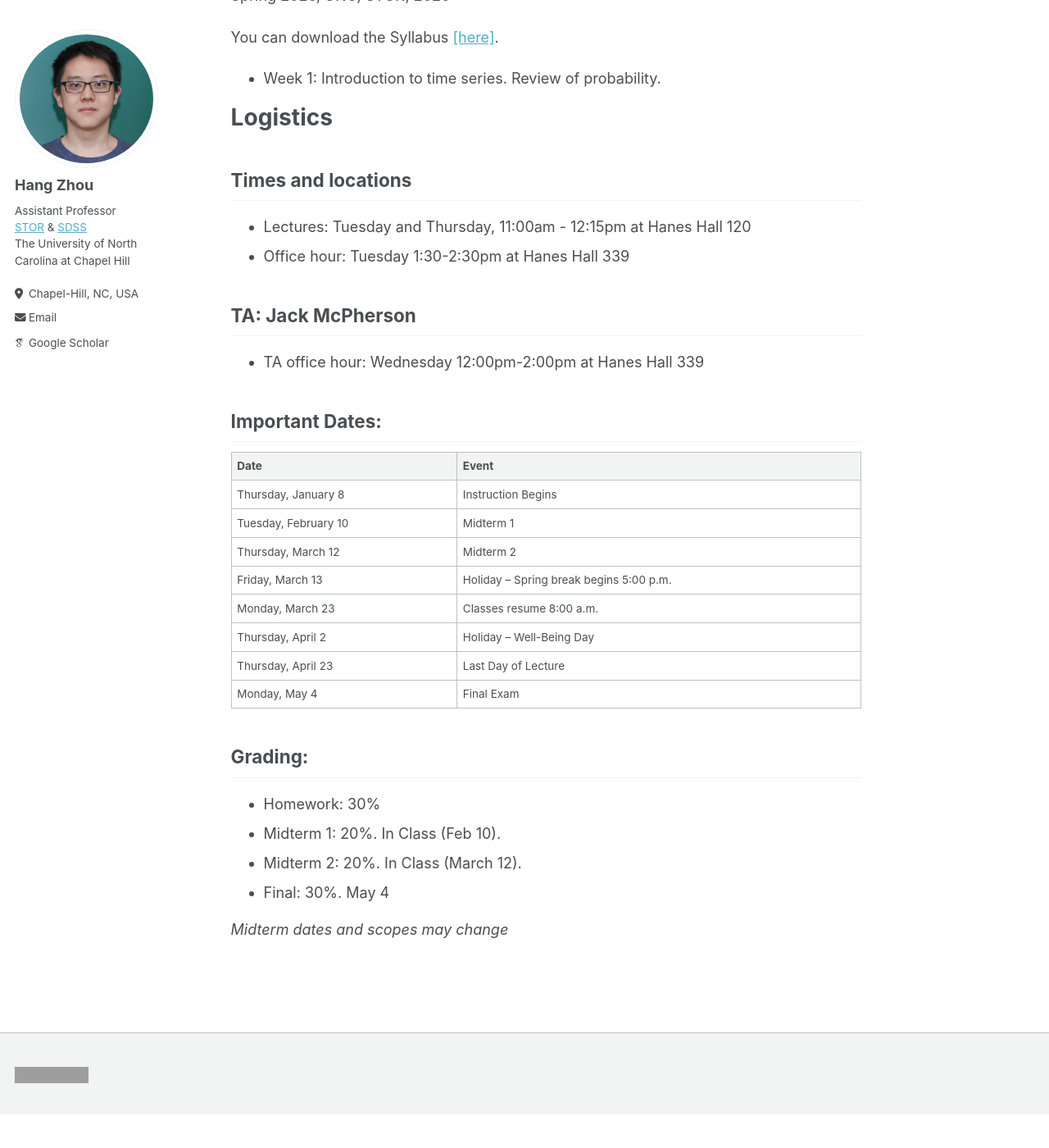
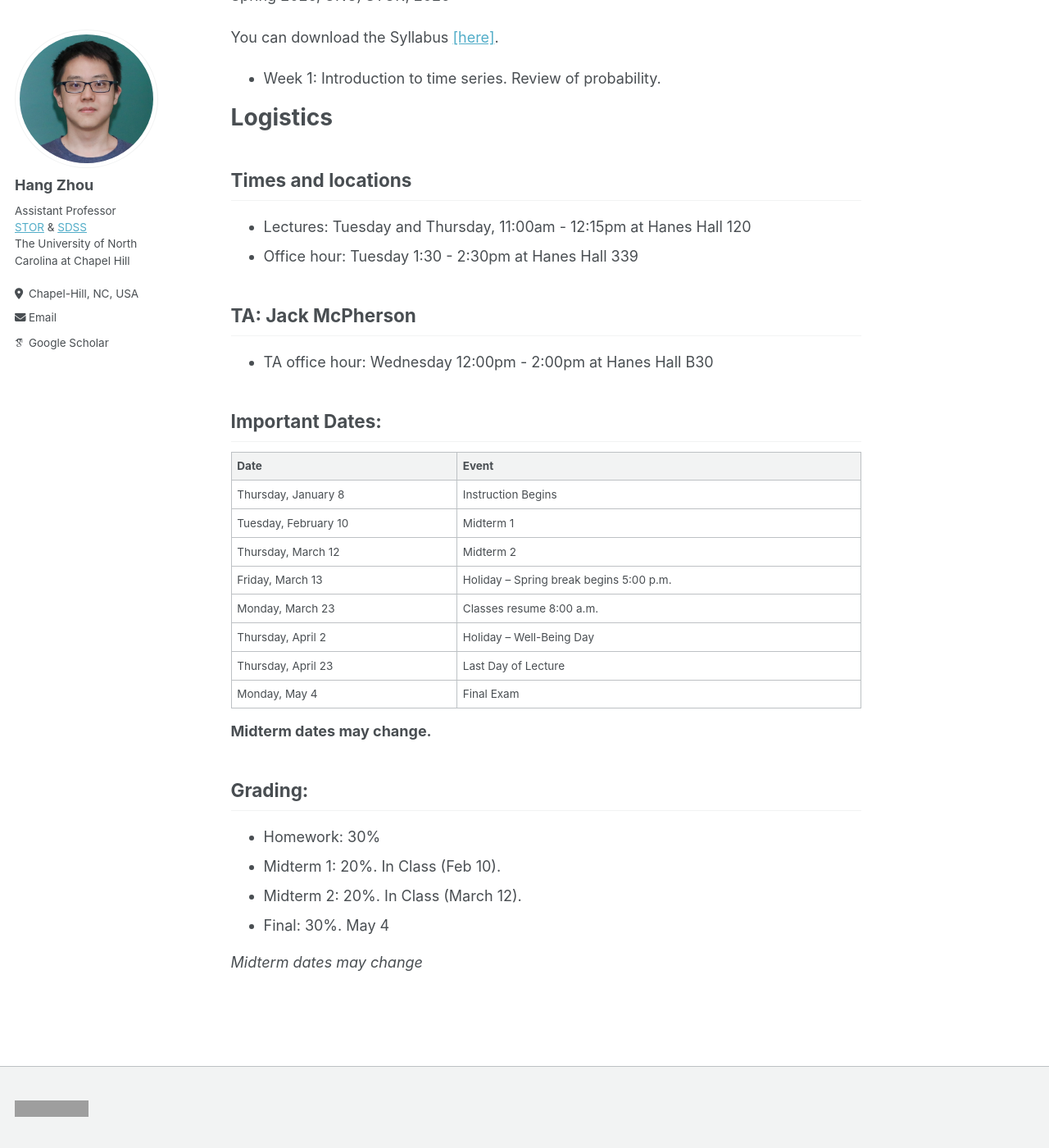
Before and after one commit to hg-zh/hg-zh.github.io, a Jekyll site: the page built from _teaching/2026-spring-STOR556.md, in a window 1280 px wide and 1400 px high, scrolled down 183 px. Shown: the whole window at 82% size. Built offline with Jekyll 4.4.1, drawn with Linux system fonts in a browser that asks for light colours; some web fonts are replaced; before the commit the page ends 1542 px from its top, so only the background shows below that; grey boxes are pictures that could not be loaded.

Commit message:
Update 2026-spring-STOR556.md

```diff
--- a/_teaching/2026-spring-STOR556.md
+++ b/_teaching/2026-spring-STOR556.md
@@ -18,11 +18,11 @@ You can download the Syllabus [\[here\]](https://hg-zh.github.io/files/Syllabus_
 ## Times and locations
 
 - Lectures: Tuesday and Thursday, 11:00am - 12:15pm at Hanes Hall 120
-- Office hour: Tuesday 1:30-2:30pm at Hanes Hall 339
+- Office hour: Tuesday 1:30 - 2:30pm at Hanes Hall 339
 
 ## TA: Jack McPherson
 
-- TA office hour: Wednesday 12:00pm-2:00pm  at Hanes Hall 339
+- TA office hour: Wednesday 12:00pm - 2:00pm  at Hanes Hall B30
 
 
 ## Important Dates:
@@ -38,7 +38,7 @@ You can download the Syllabus [\[here\]](https://hg-zh.github.io/files/Syllabus_
 | Thursday, April 23    | Last Day of Lecture                      |
 | Monday, May 4         | Final Exam                               |
 
-
+**Midterm dates may change.**
 
 ## Grading:
 
@@ -47,4 +47,4 @@ You can download the Syllabus [\[here\]](https://hg-zh.github.io/files/Syllabus_
 - Midterm 2: 20%. In Class (March 12).
 - Final: 30%. May 4
 
-*Midterm dates and scopes may change*
+*Midterm dates may change*
```
